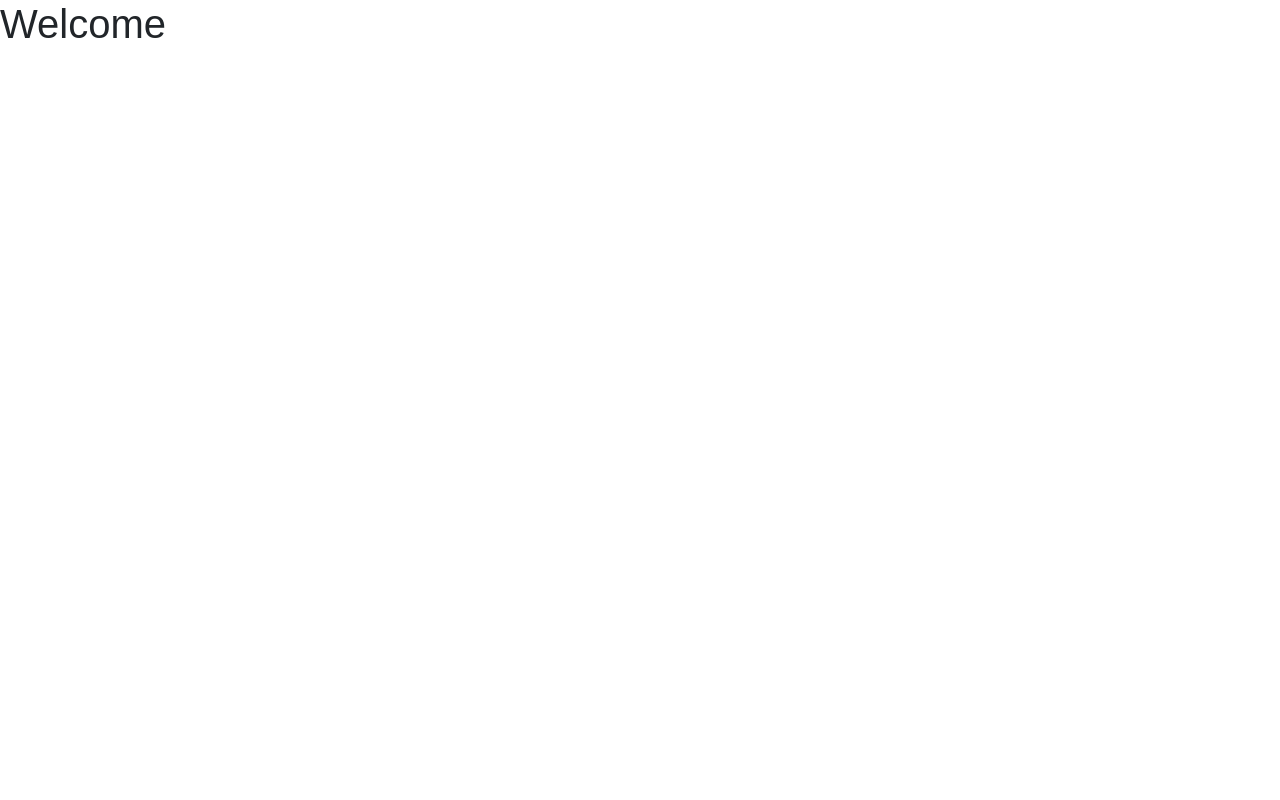
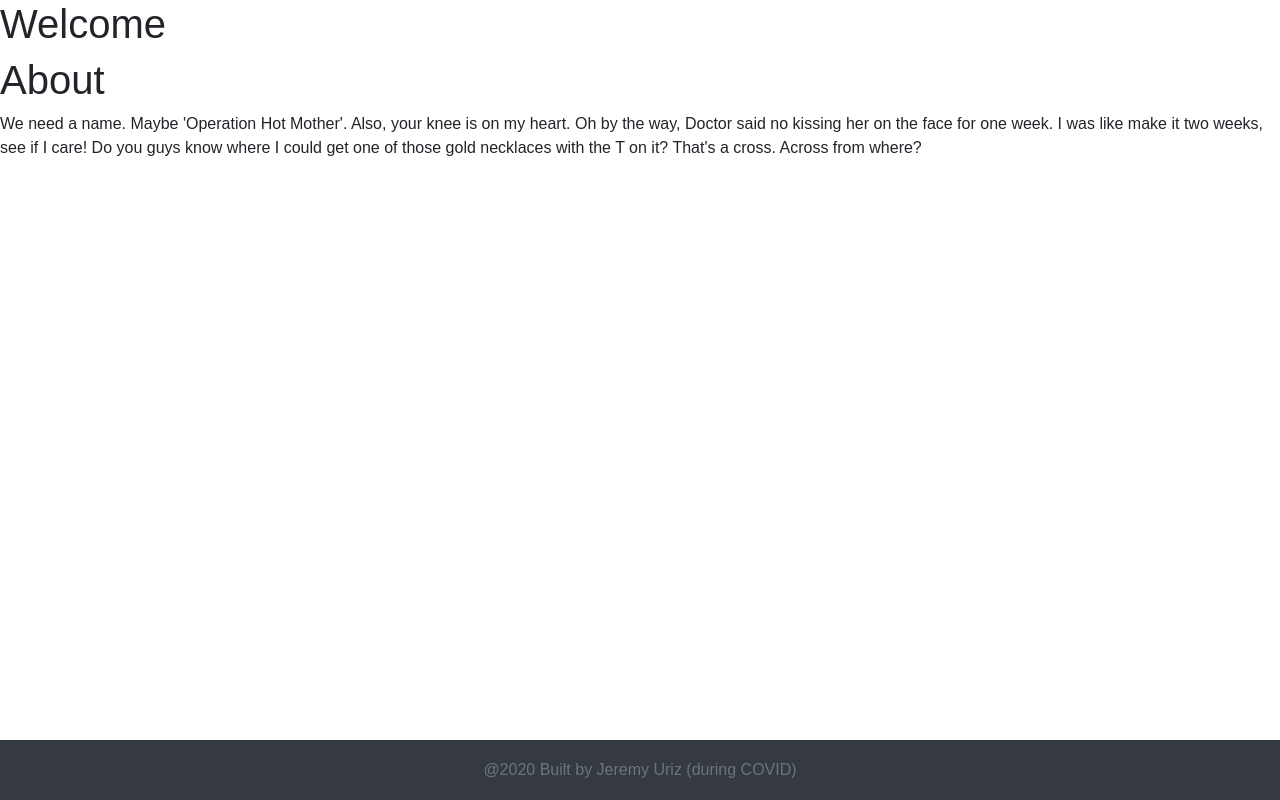
Before and after one commit to JJURIZ/mern-auth-client, a React (Create React App) app: page / in a window 1280 px wide. Built offline with nearby package versions, Linux system fonts and the light colour scheme.

Commit message:
[About, Footer] Completed components

```diff
--- a/src/App.js
+++ b/src/App.js
@@ -1,11 +1,15 @@
 import './App.css';
 
 import Welcome from './components/Welcome'
+import About from './components/About';
+import Footer from './components/Footer';
 
 function App() {
   return (
     <div className="App">
       <Welcome />
+      <About />
+      <Footer />
     </div>
   );
 }
--- a/src/components/About.js
+++ b/src/components/About.js
@@ -0,0 +1,18 @@
+import React from "react";
+
+const About = () => {
+  return (
+    <div>
+      <h1>About</h1>
+      <p>
+        We need a name. Maybe 'Operation Hot Mother'. Also, your knee is on my
+        heart. Oh by the way, Doctor said no kissing her on the face for one
+        week. I was like make it two weeks, see if I care! Do you guys know
+        where I could get one of those gold necklaces with the T on it? That's a
+        cross. Across from where?
+      </p>
+    </div>
+  );
+};
+
+export default About;
--- a/src/components/Footer.js
+++ b/src/components/Footer.js
@@ -0,0 +1,13 @@
+import React from "react";
+
+const Footer = () => {
+  return (
+        <footer className="footer bg-dark">
+            <div className="container text-center">
+                <span className="text-muted">@2020 Built by Jeremy Uriz (during COVID)</span>
+            </div>
+        </footer>
+  );
+};
+
+export default Footer;
```
Also changed, not shown: 2 other files (tests, documents, lock files or other folders).
